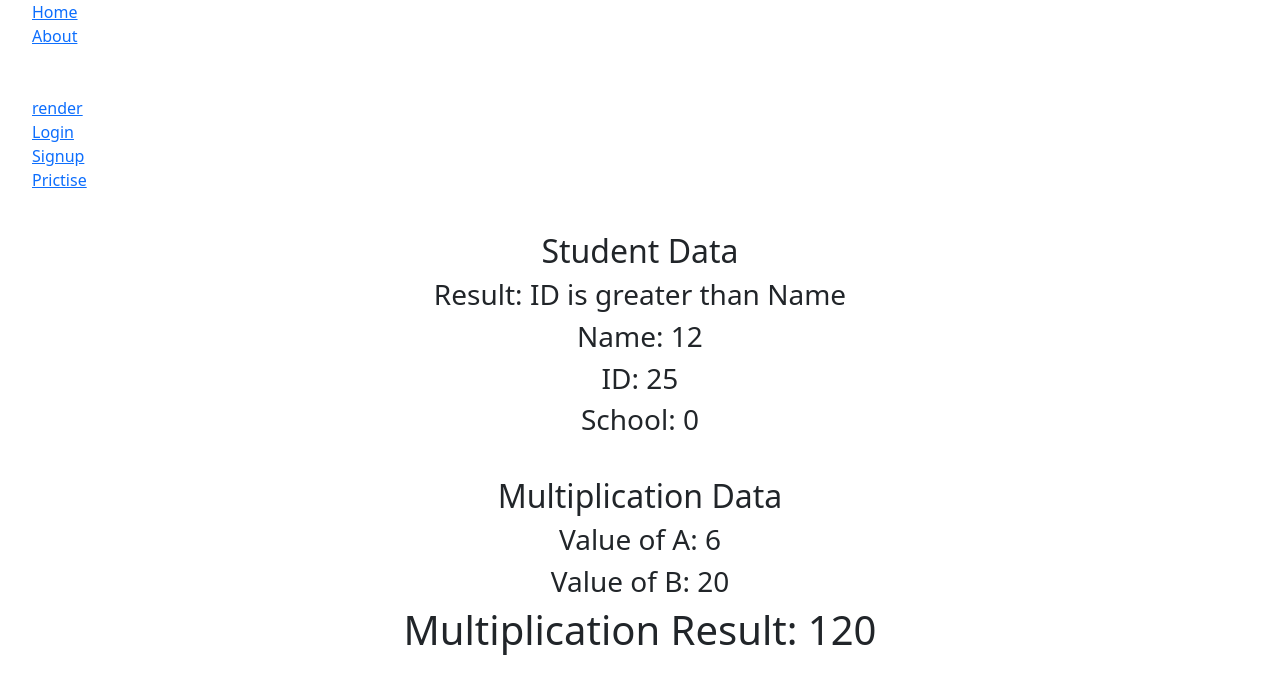
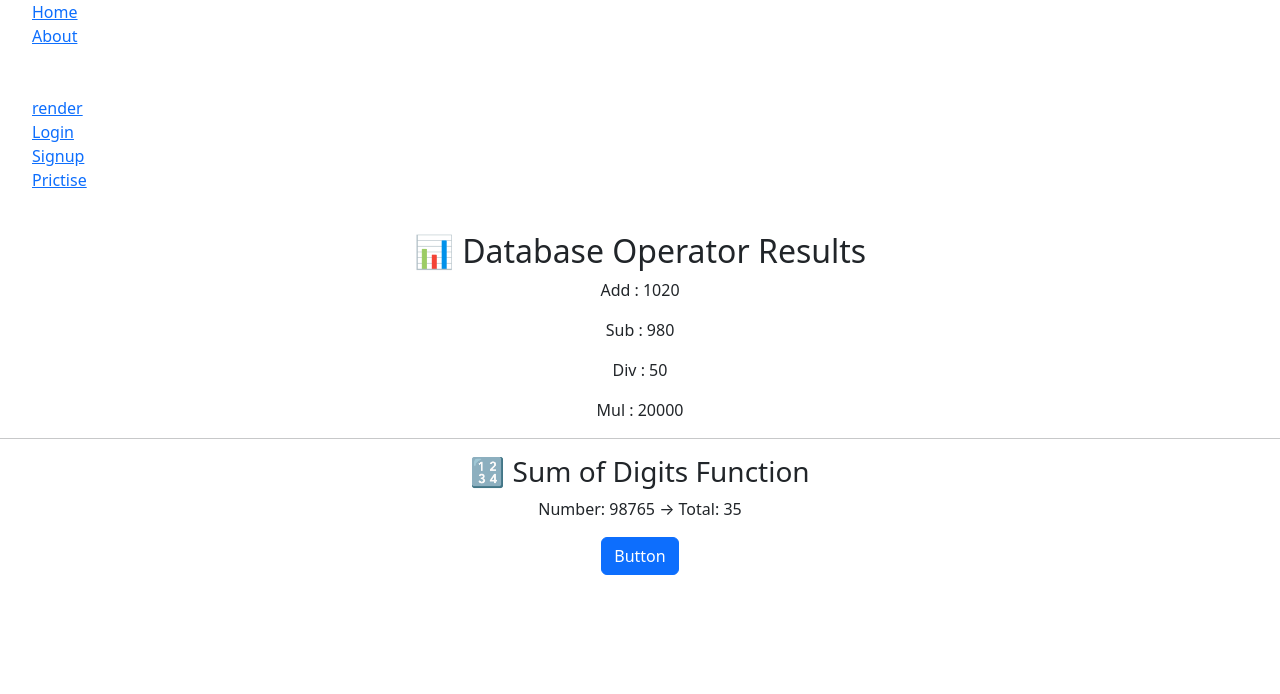
Before and after one commit to vikas-nagarwal/my-react-app-2025, a React (Create React App) app: page /practise in a window 1280 px wide. Shown: the top 694 px of the page. Built offline with nearby package versions, Linux system fonts and the light colour scheme; a web font is replaced by a local one.

Commit message:
hghg
ghgh

```diff
--- a/src/Pages/Practise.js
+++ b/src/Pages/Practise.js
@@ -1,56 +1,50 @@
 import React from "react";
 
-const studentdata = {
-  name: 12,
-  id: 25,
-  school: 0,
+function Practise() {
+  // पहले वाला calculator function
+  const calculate = (value1 = 0, value2 = 0, op = "+") => {
+    switch (op) {
+      case "+":
+        return value1 + value2;
+      case "-":
+        return value1 - value2;
+      case "*":
+        return value1 * value2;
+      case "/":
+        return value2 !== 0 ? value1 / value2 : "Cannot divide by zero";
+      default:
+        return "Invalid operator";
+    }
+  };
 
-  // 👇 method defined
-  activity() {
-    if (this.name > this.id) {
-      return "Name is greater than ID";
-    } else if (this.id > this.name) {
-      return "ID is greater than Name";
-    } else {
-      return "Both are equal";
-    }
-  },
-};
+  // 🧮 नया function: sum of digits निकालने के लिए
+  const sumOfDigits = (num = 0) => {
+    return num
+      .toString()
+      .split("")
+      .reduce((acc, curr) => acc + parseInt(curr), 0);
+  };
 
-// ✅ 2-number multiplication object
-const data = {
-  a: 6,
-  b: 20,
-  dataclear() {
-    return this.a * this.b; // return the multiplied value
-  },
-};
-
-function Practise() {
-  // 👇 call both functions
-  const result = studentdata.activity();
-  const multiplyResult = data.dataclear();
-
-  console.log("Student Result:", result);
-  console.log("Multiplication Result:", multiplyResult);
+  // Calculation examples
+  const results = calculate(1000, 20, "*");
+  const totalDigits = sumOfDigits(98765); // Example
 
   return (
     <>
-      {/* --- Student Data Section --- */}
       <div style={{ textAlign: "center", marginTop: "40px" }}>
-        <h2>Student Data</h2>
-        <h3>Result: {result}</h3>
-        <h3>Name: {studentdata.name}</h3>
-        <h3>ID: {studentdata.id}</h3>
-        <h3>School: {studentdata.school}</h3>
-      </div>
+        <h2>📊 Database Operator Results</h2>
+        <p>Add : {calculate(1000, 20, "+")} </p>
+        <p>Sub : {calculate(1000, 20, "-")} </p>
+        <p>Div : {calculate(1000, 20, "/")} </p>
+        <p>Mul : {calculate(1000, 20, "*")} </p>
 
-      {/* --- Multiplication Section --- */}
-      <div style={{ textAlign: "center", marginTop: "40px" }}>
-        <h2>Multiplication Data</h2>
-        <h3>Value of A: {data.a}</h3>
-        <h3>Value of B: {data.b}</h3>
-        <h1>Multiplication Result: {multiplyResult}</h1>
+        <hr />
+        <h3>🔢 Sum of Digits Function</h3>
+        <p>Number: 98765 → Total: {totalDigits}</p>
+
+        <a className="btn btn-primary" href="#" role="button">
+          Button
+        </a>
       </div>
     </>
   );
```
Also changed, not shown: src/image/logo1 (1).png (added).
